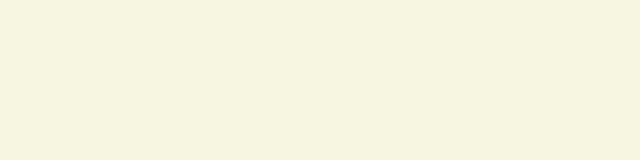
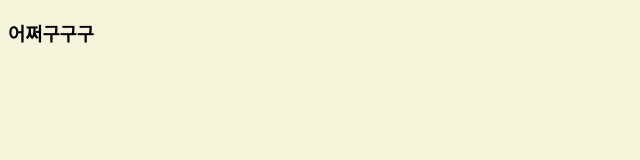
Before and after one commit to envayu/testTest, a plain HTML site: page index.html in a window 1280 px wide. Shown: the whole page, without its empty margins (0-640 px from the left). Drawn offline with Linux system fonts and the light colour scheme.

Commit message:
second commit

```diff
--- a/index.html
+++ b/index.html
@@ -9,5 +9,6 @@
   </head>
   <body>
     <script src="app.js"></script>
+    <h3>어쩌구구구</h3>
   </body>
 </html>
```
